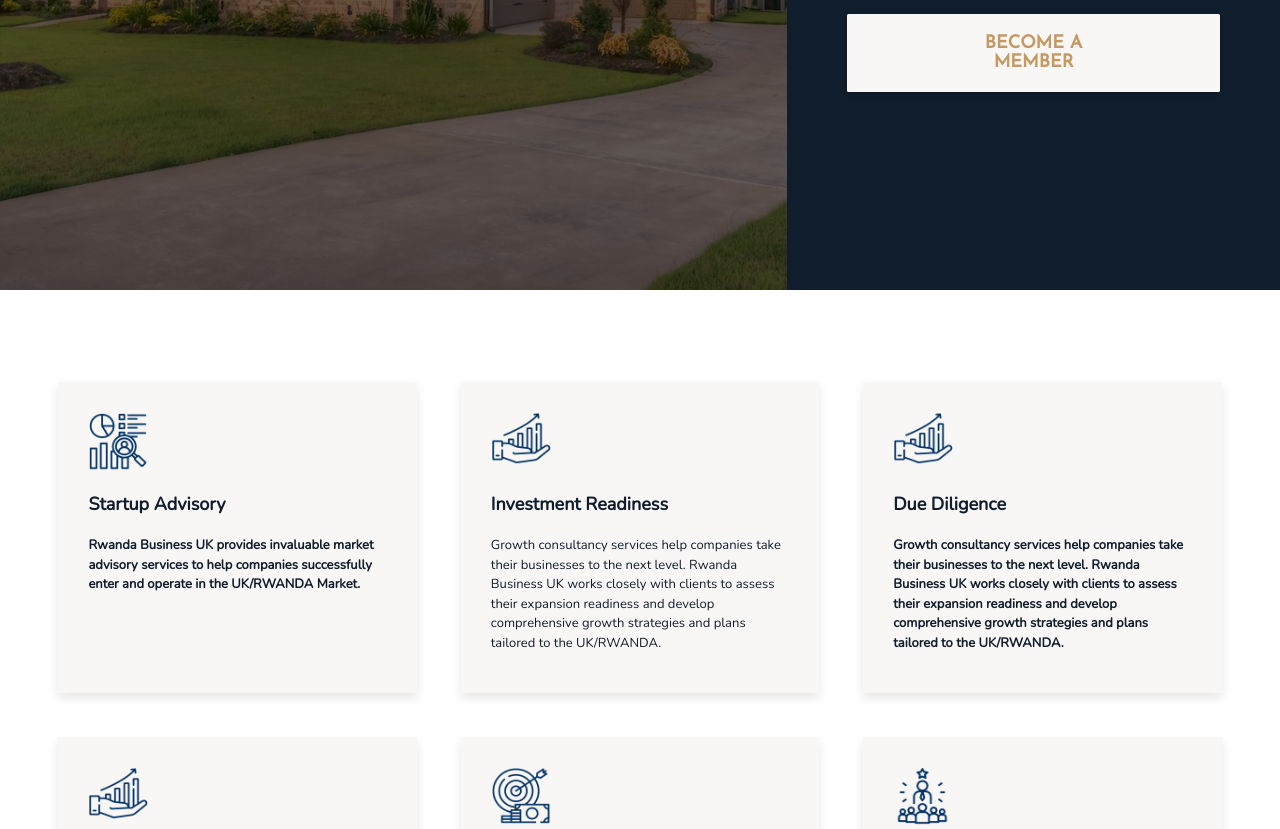
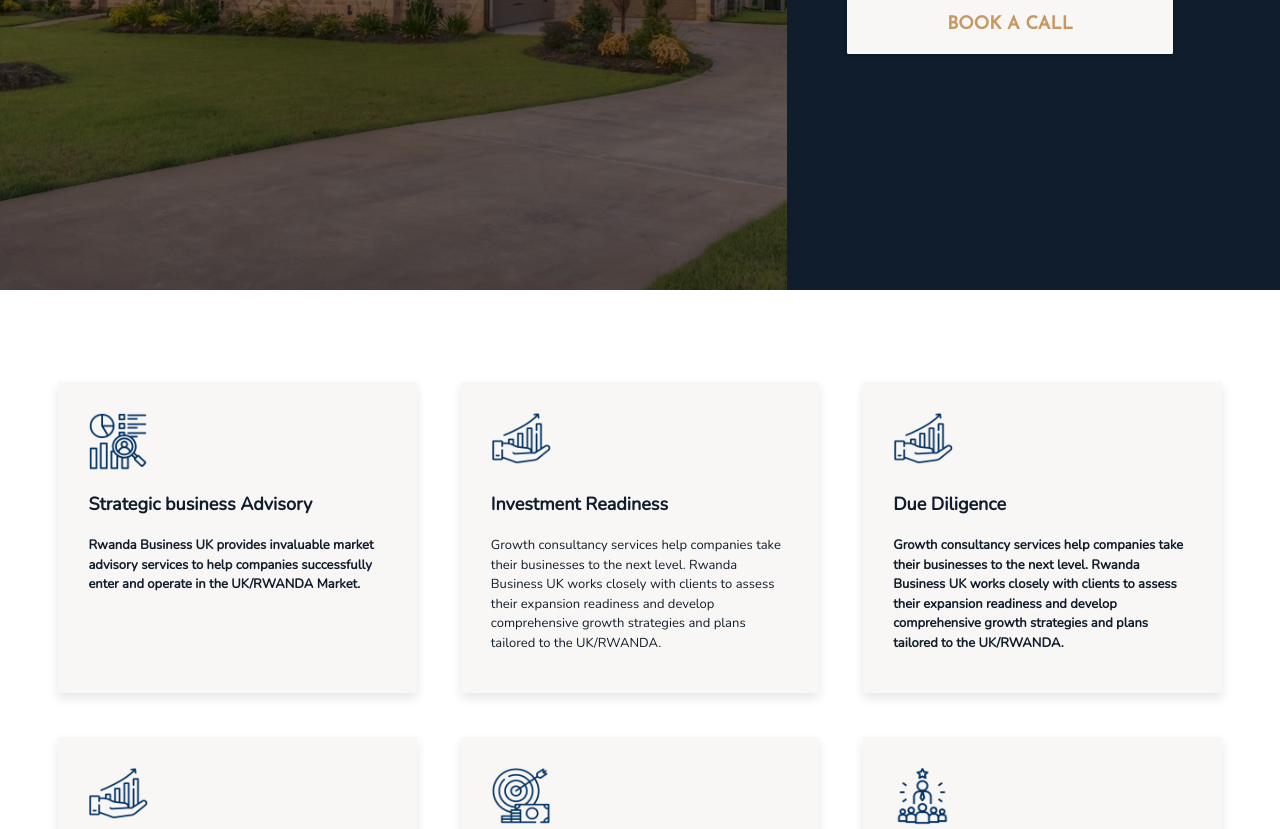
Before and after one commit to YusufOlalekan/business, a website: page index.html in a window 1280 px wide. Shown: the part 510-1339 px from the top of the page. Drawn offline with nearby package versions, Linux system fonts and the light colour scheme.

Commit message:
Update index.html

```diff
--- a/index.html
+++ b/index.html
@@ -70,10 +70,10 @@
                     Nigeria Business UK
                 </h2>
                 <h1 class="header__text__main">
-                    Connecting Potentials, Igniting Success
+                    Connecting Dots, Building Empires
                 </h1>
                 <div class="header__button">
-                    <button class="header__btn">become a member</button>
+                    <button class="header__btn">Book a call</button>
                 </div>
             </div>
         </header>
@@ -82,7 +82,7 @@
                 <div class="section__widget__grid--icon">
                     <img src="img/analytics-1.png" alt="analytics-1" class="section__widget__grid--icon">
                 </div>
-                <h2 class="section__widget__grid--heading">Startup Advisory</h22>
+                <h2 class="section__widget__grid--heading">Strategic business Advisory</h22>
                 <p class="section__widget__grid--text">
 	                Rwanda Business UK provides invaluable market advisory services to help companies successfully enter and operate in the UK/RWANDA Market.
                 </p>
```
